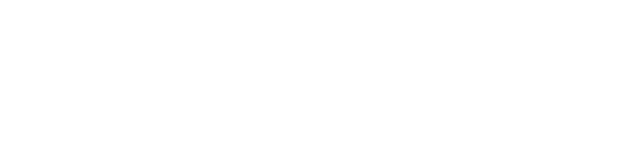
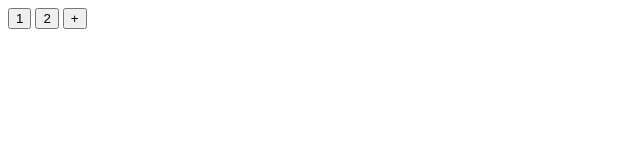
Before and after one commit to victorlvl47/act1_calc_electron, a plain HTML site: page index.html in a window 1280 px wide. Shown: the whole page, without its empty margins (0-640 px from the left). Drawn offline with Linux system fonts and the light colour scheme.

Commit message:
added buttons to the calculator

```diff
--- a/index.html
+++ b/index.html
@@ -4,6 +4,18 @@
         <title>Calculadora Ejemplo</title>
     </head>
     <body>
+        <div id="calculadora">
+            <div id="resultado">
 
+            </div>
+            <div id="actual"></div>
+            <div id="botones">
+                <button id="boton-uno">1</button>
+                <button id="boton-dos">2</button>
+                <button id="boton-suma">+</button>
+            </div>
+        </div>
+
+        <script type="text/javascript" src="index.js"></script>
     </body>
 </html>
```
